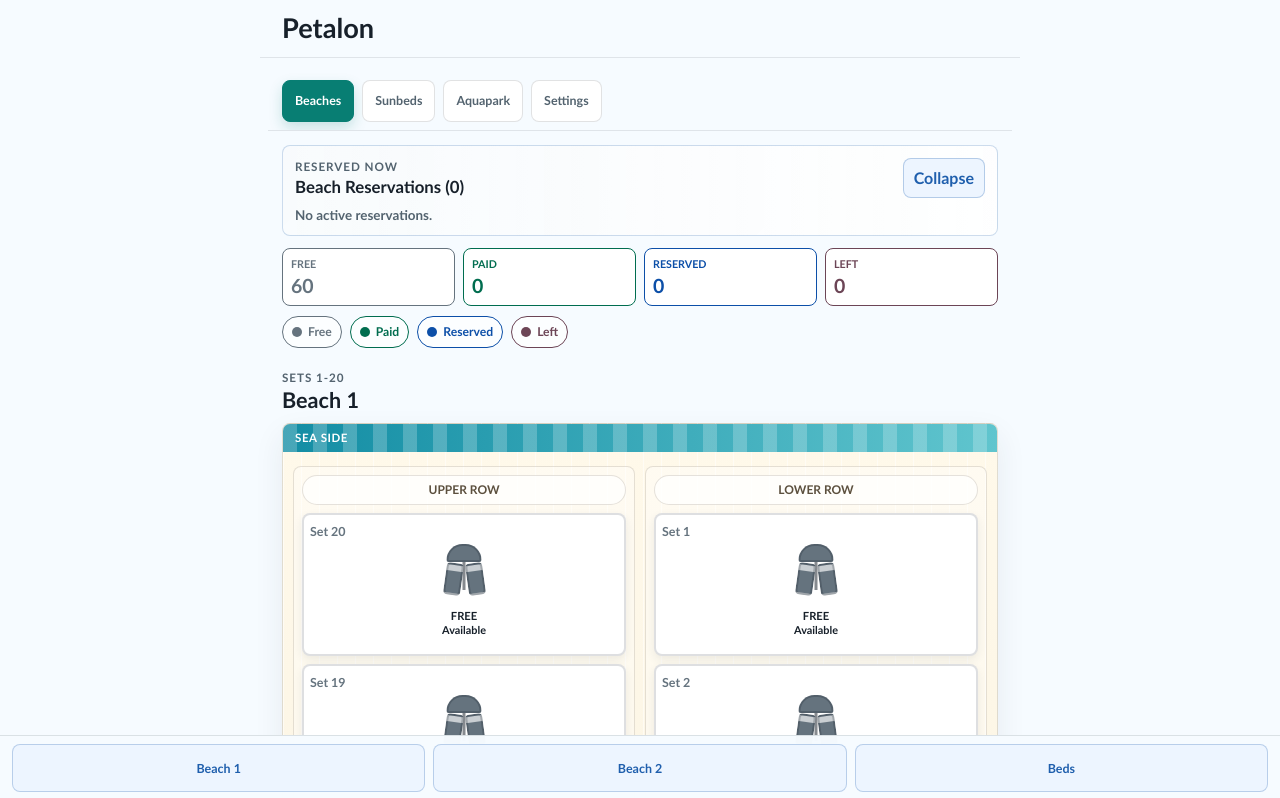
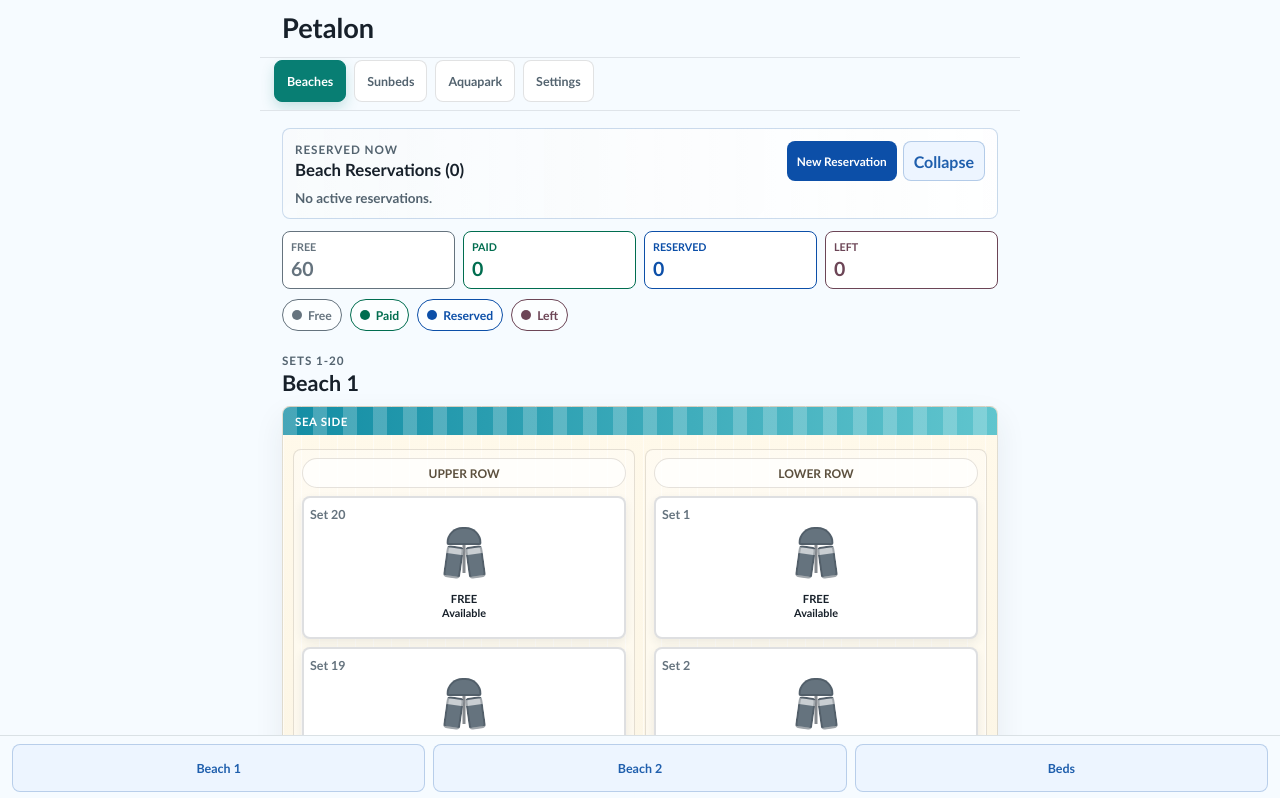
Before and after one commit to vukinho300/beach-set-manager, a React (Vite) app: page / in a window 1280 px wide. Shown: the top 798 px of the page. Built offline with nearby package versions, Linux system fonts and the light colour scheme.

Commit message:
Add direct reservations and sticky navigation

```diff
--- a/src/App.css
+++ b/src/App.css
@@ -6,15 +6,19 @@
 }
 
 .topbar {
-  position: sticky;
+  position: fixed;
   top: 0;
-  z-index: 10;
+  left: 50%;
+  z-index: 30;
+  width: min(100%, 760px);
+  box-sizing: border-box;
   display: flex;
   align-items: center;
   justify-content: space-between;
   gap: 12px;
-  margin: -16px -14px 14px;
+  margin: 0;
   padding: 14px;
+  transform: translateX(-50%);
   background: rgba(246, 251, 255, 0.94);
   border-bottom: 1px solid rgba(23, 32, 42, 0.1);
   backdrop-filter: blur(16px);
@@ -65,12 +69,15 @@ h2 {
 }
 
 .top-navigation {
-  position: sticky;
-  top: 61px;
-  z-index: 9;
+  position: fixed;
+  top: 52px;
+  left: 50%;
+  z-index: 29;
+  width: min(100%, 760px);
+  box-sizing: border-box;
   display: flex;
   gap: 8px;
-  margin: 0 -14px 14px;
+  margin: 0;
   padding: 8px 14px;
   overflow-x: auto;
   overscroll-behavior-x: contain;
@@ -78,6 +85,7 @@ h2 {
   background: rgba(246, 251, 255, 0.94);
   border-bottom: 1px solid rgba(23, 32, 42, 0.1);
   backdrop-filter: blur(16px);
+  transform: translateX(-50%);
 }
 
 .top-navigation::-webkit-scrollbar {
@@ -137,6 +145,10 @@ h2 {
   padding-bottom: 88px;
 }
 
+.page-content {
+  padding-top: 112px;
+}
+
 .report-button {
   min-height: 44px;
   padding: 0 12px;
@@ -158,6 +170,17 @@ h2 {
   background: #edf5ff;
 }
 
+.active-reservation-new {
+  min-height: 40px;
+  padding: 0 10px;
+  color: #ffffff;
+  font-size: 0.74rem;
+  font-weight: 900;
+  border: 0;
+  border-radius: 8px;
+  background: #0c4fa8;
+}
+
 .reset-button:active,
 .set-card:active,
 .bed-card:active {
@@ -181,6 +204,12 @@ h2 {
   align-items: center;
   justify-content: space-between;
   gap: 10px;
+}
+
+.active-reservations-header-actions {
+  display: flex;
+  flex: 0 0 auto;
+  gap: 6px;
 }
 
 .active-reservations h2 {
@@ -1908,7 +1937,7 @@ h2 {
   }
 
   .topbar {
-    margin-inline: -22px;
+    margin: 0;
     padding-inline: 22px;
   }
 
--- a/src/App.tsx
+++ b/src/App.tsx
@@ -156,6 +156,7 @@ type ActiveEditor =
   | { kind: 'set'; id: number }
   | { kind: 'bed'; id: BedId }
   | { kind: 'beachReservation'; id: string }
+  | { kind: 'newBeachReservation' }
   | { kind: 'sunbedSale'; id?: string }
   | { kind: 'aquaparkEntry' };
 type ActiveReservationSummary = {
@@ -1706,6 +1707,10 @@ function App() {
     setActiveEditor({ kind: 'beachReservation', id: reservationId });
   }
 
+  function openNewBeachReservation() {
+    setActiveEditor({ kind: 'newBeachReservation' });
+  }
+
   function closeEditor() {
     setActiveEditor(null);
   }
@@ -1916,6 +1921,23 @@ function App() {
           : reservation,
       ),
     );
+    closeEditor();
+  }
+
+  function createUnassignedBeachReservation(details: BeachReservationDetails) {
+    const surname = normalizeSurname(details.surname);
+    if (!surname) return;
+    const reservation = createBeachReservation({ ...details, surname });
+    saveReservationSurname(reservation.surname);
+    setBeachReservations((currentReservations) => [reservation, ...currentReservations]);
+    if (reservation.totalAmountPaid !== undefined && reservation.paymentRecordedAt) {
+      const amount = reservation.totalAmountPaid;
+      const createdAt = reservation.paymentRecordedAt;
+      setTransactions((currentTransactions) => [...currentTransactions, {
+        id: createReservationId('transaction'), type: 'beach_reservation', amount, createdAt, resourceId: reservation.id, resourceLabel: reservation.surname,
+        description: formatReservationDates(reservation.startDate, reservation.endDate),
+      }]);
+    }
     closeEditor();
   }
 
@@ -2158,6 +2180,7 @@ function App() {
 
       <TopNavigation activeTab={activeTab} onSelectTab={selectTab} />
 
+      <div className="page-content">
       {activeTab === 'sunbeds' ? (
         <SunbedsPage
           sales={sunbedSales}
@@ -2195,6 +2218,7 @@ function App() {
         <>
           <ActiveReservationsSection
             reservations={beachReservationSummaries}
+            onCreateReservation={openNewBeachReservation}
             onEditReservation={openBeachReservation}
             onDeleteReservation={deleteBeachReservation}
             collapsed={reservationsCollapsed}
@@ -2241,6 +2265,7 @@ function App() {
           />
         </>
       )}
+      </div>
 
       {activeTab === 'beaches' ? <BeachShortcuts onSelect={selectBeachShortcut} /> : null}
 
@@ -2288,6 +2313,15 @@ function App() {
           savedSurnames={savedSurnames}
           onClose={closeEditor}
           onSave={(details) => saveBeachReservation(activeBeachReservation.id, details)}
+        />
+      ) : null}
+
+      {activeEditor?.kind === 'newBeachReservation' ? (
+        <BeachReservationModal
+          reservation={null}
+          savedSurnames={savedSurnames}
+          onClose={closeEditor}
+          onSave={createUnassignedBeachReservation}
         />
       ) : null}
 
@@ -2545,12 +2579,14 @@ function BedCard({
 
 function ActiveReservationsSection({
   reservations,
+  onCreateReservation,
   onEditReservation,
   onDeleteReservation,
   collapsed,
   onToggleCollapsed,
 }: {
   reservations: ActiveReservationSummary[];
+  onCreateReservation: () => void;
   onEditReservation: (reservationId: string) => void;
   onDeleteReservation: (reservationId: string) => void;
   collapsed: boolean;
@@ -2563,7 +2599,10 @@ function ActiveReservationsSection({
           <p className="eyebrow">Reserved now</p>
           <h2 id="active-reservations-heading">Beach Reservations ({reservations.length})</h2>
         </div>
-        <button type="button" className="active-reservations-toggle" onClick={onToggleCollapsed}>{collapsed ? 'Expand' : 'Collapse'}</button>
+        <div className="active-reservations-header-actions">
+          <button type="button" className="active-reservation-new" onClick={onCreateReservation}>New Reservation</button>
+          <button type="button" className="active-reservations-toggle" onClick={onToggleCollapsed}>{collapsed ? 'Expand' : 'Collapse'}</button>
+        </div>
       </div>
 
       {!collapsed && reservations.length ? (
@@ -2611,18 +2650,18 @@ function BeachReservationModal({
   onClose,
   onSave,
 }: {
-  reservation: BeachReservation;
+  reservation: BeachReservation | null;
   savedSurnames: ReservationSurname[];
   onClose: () => void;
   onSave: (details: BeachReservationDetails) => void;
 }) {
-  const [surname, setSurname] = useState(reservation.surname);
-  const [startDate, setStartDate] = useState(reservation.startDate);
-  const [endDate, setEndDate] = useState(reservation.endDate);
+  const [surname, setSurname] = useState(reservation?.surname ?? '');
+  const [startDate, setStartDate] = useState(reservation?.startDate ?? getLocalDateKey());
+  const [endDate, setEndDate] = useState(reservation?.endDate ?? getLocalDateKey());
   const [totalAmountPaid, setTotalAmountPaid] = useState(
-    reservation.totalAmountPaid === undefined ? '' : String(reservation.totalAmountPaid),
+    reservation?.totalAmountPaid === undefined ? '' : String(reservation.totalAmountPaid),
   );
-  const [notes, setNotes] = useState(reservation.notes ?? '');
+  const [notes, setNotes] = useState(reservation?.notes ?? '');
   const duration = getInclusiveDateDays(startDate, endDate);
   const parsedAmount = parsePositiveMoney(totalAmountPaid);
   const canSave = normalizeSurname(surname).length > 0 && duration > 0 && parsedAmount !== null;
@@ -2654,7 +2693,7 @@ function BeachReservationModal({
         <header className="sheet-header">
           <div>
             <p className="eyebrow">Saved beach reservation</p>
-            <h2 id="beach-reservation-editor-title">Edit Reservation</h2>
+            <h2 id="beach-reservation-editor-title">{reservation ? 'Edit Reservation' : 'New Reservation'}</h2>
           </div>
           <button type="button" className="close-button" aria-label="Close reservation editor" onClick={onClose}>
             Close
@@ -2663,7 +2702,7 @@ function BeachReservationModal({
 
         <div className="detail-panel reservation-edit-panel">
           <SurnameInput
-            inputId="beach-reservation-edit-surname"
+            inputId={reservation ? 'beach-reservation-edit-surname' : 'beach-reservation-new-surname'}
             value={surname}
             savedSurnames={savedSurnames}
             onChange={setSurname}
@@ -2711,7 +2750,7 @@ function BeachReservationModal({
             />
           </label>
           <button type="button" className="sheet-button reserved-action" onClick={save} disabled={!canSave}>
-            Save Reservation
+            {reservation ? 'Save Reservation' : 'Create Reservation'}
           </button>
         </div>
 
@@ -2891,7 +2930,7 @@ function AquaparkPage({
               <AquaparkEntryCard
                 key={entry.id}
                 entry={entry}
-                expired={isAquaparkEntryExpired(entry, currentTime) && entry.returnedWristbands.length < entry.wristbands.length}
+                expired={isAquaparkEntryExpired(entry, currentTime)}
                 onDelete={onDeleteEntry}
                 onToggleWristbandReturn={onToggleWristbandReturn}
               />
```
